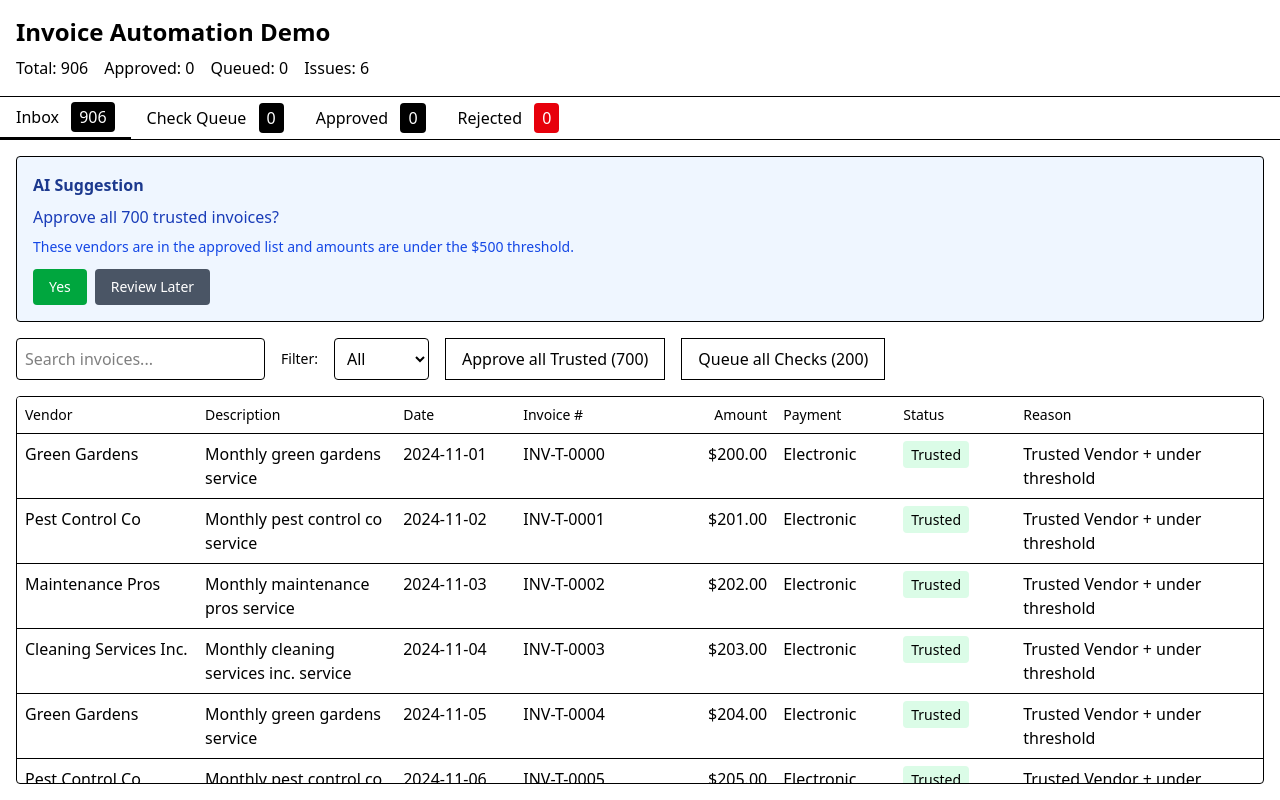
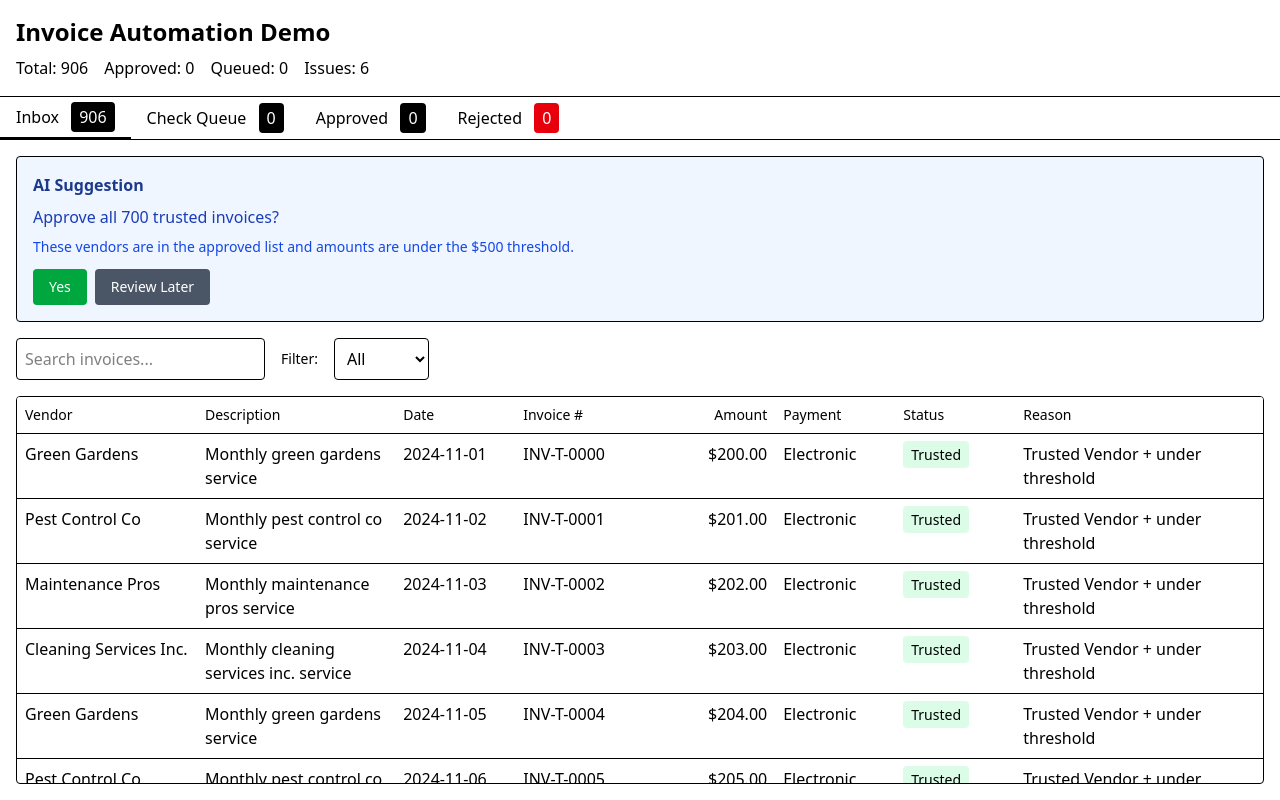
Before and after one commit to 21andrewchang/hermes, a SvelteKit app: page / in a window 1280 px wide. Built offline with nearby package versions, Linux system fonts and the light colour scheme.

Commit message:
feat: ai suggestion improvements

```diff
--- a/src/routes/+page.svelte
+++ b/src/routes/+page.svelte
@@ -168,19 +168,11 @@
 		}
 	});
 
-	function handleApproveTrusted() {
-		approveTrusted();
-	}
-
-	function handleQueueChecks() {
-		queueChecks();
-	}
-
 	function handleSuggestionYes() {
 		if (suggestionStep === 'approve-trusted') {
-			handleApproveTrusted();
+			approveTrusted();
 		} else if (suggestionStep === 'queue-checks') {
-			handleQueueChecks();
+			queueChecks();
 		} else if (suggestionStep === 'handle-issues') {
 			const currentIssues = storeData.invoices.filter((inv) => inv.status === 'Issue');
 			if (currentIssues.length > 0) {
@@ -322,14 +314,6 @@
 						<option value="check">Check</option>
 						<option value="issue">Issue</option>
 					</select>
-
-					<button class="border px-4 py-2" onclick={handleApproveTrusted}>
-						Approve all Trusted ({storeData.invoices.filter((inv) => inv.status === 'Trusted')
-							.length})
-					</button>
-					<button class="border px-4 py-2" onclick={handleQueueChecks}>
-						Queue all Checks ({storeData.invoices.filter((inv) => inv.status === 'Check').length})
-					</button>
 				</div>
 
 				<!-- GRID-BASED "TABLE" (header is separate, no sticky-table bugs) -->
```
